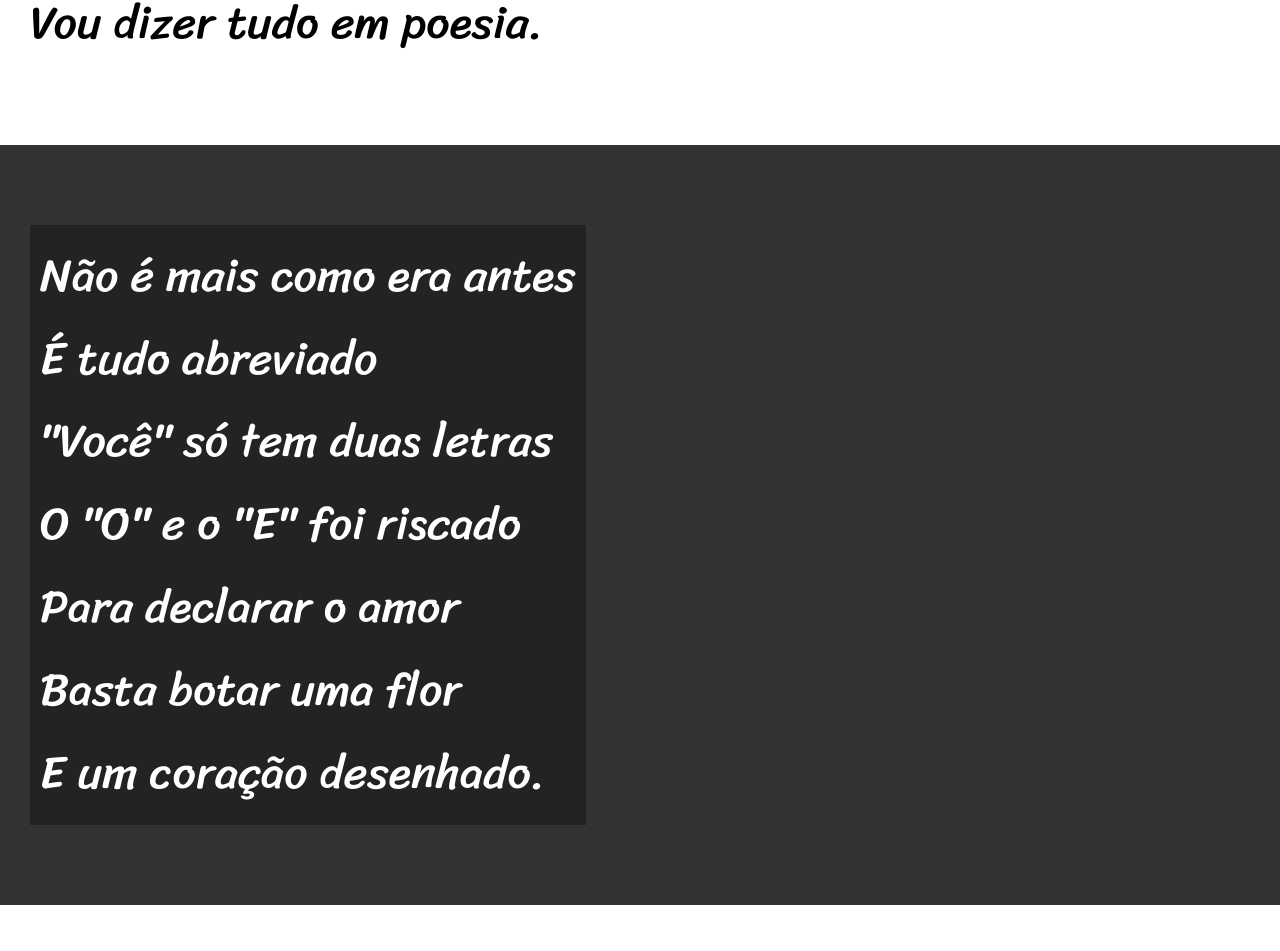
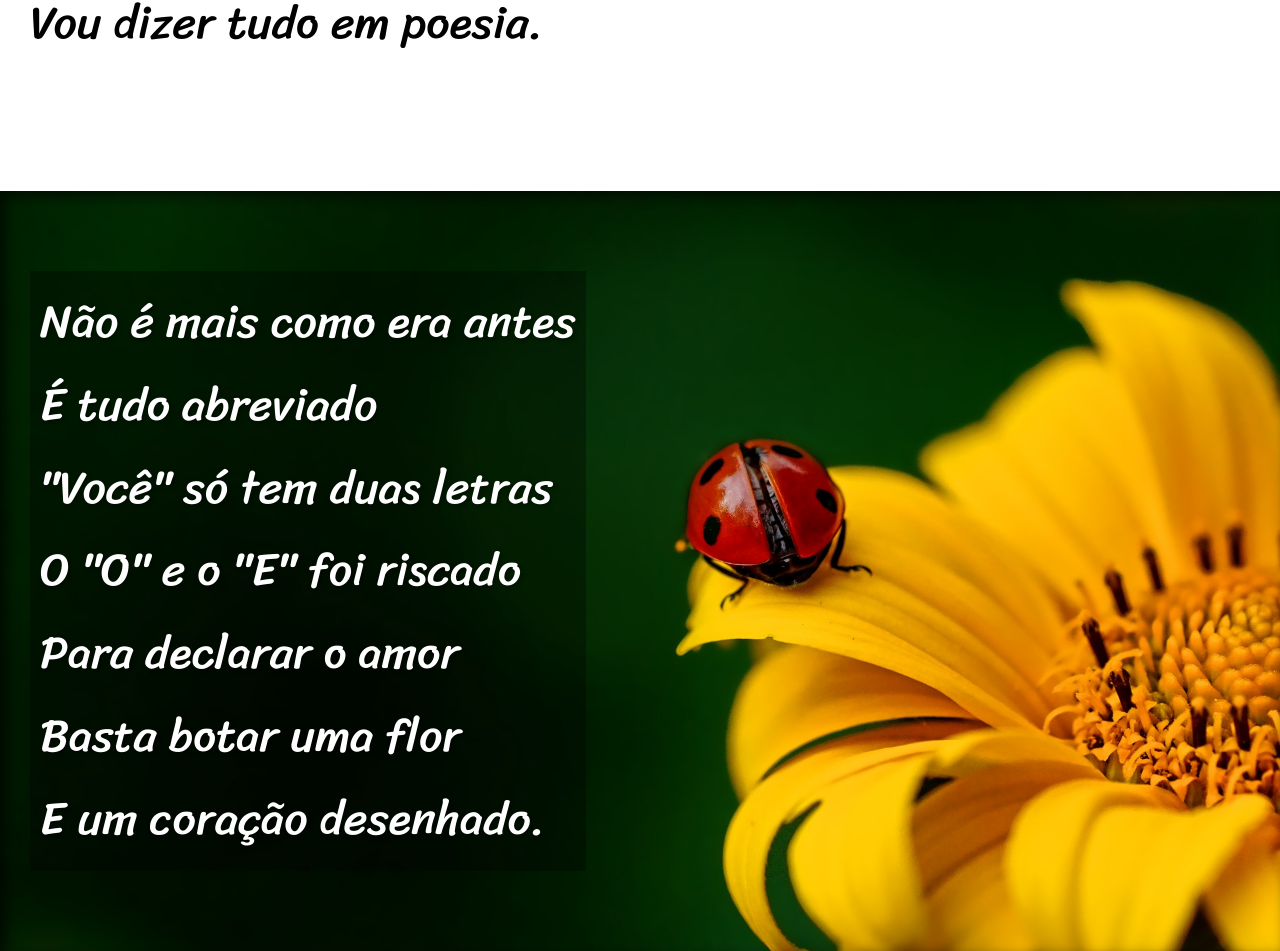
Before and after one commit to cavalo321/Html-css, a plain HTML site: page Desafios/desafios012/index.html in a window 1280 px wide. Shown: the part 856-1807 px from the top of the page. Drawn offline with Linux system fonts and the light colour scheme.

Commit message:
update alpha 1.0

```diff
--- a/Desafios/desafios012/Style/style.css
+++ b/Desafios/desafios012/Style/style.css
@@ -60,20 +60,41 @@ section {
     font-size: 3.6vw;
 }
 
+section > p {
+    padding-bottom: 1em;
+}
+
 section.normal {
     background-color: white;
     color: black;
+
 }
 
 section.imagem {
     background-color: rgb(51, 51, 51);
     color: white;
+    box-shadow: inset 6px 6px 13px 0px rgba(0, 0, 0, 0.616);
+    background-attachment: fixed;
 }
 
 section.imagem  p {
     display: inline-block;
     padding: 10px;
     background-color: rgba(0, 0, 0, 0.322);
+    text-shadow: 2px 2px 4px rgba(0, 0, 0, 0.329);
+
+}
+
+section#img01 {
+    background-image: url(../imagens/background001.jpg);
+    background-position: center center;
+    background-size: cover;
+}
+
+section#img02 {
+    background-image: url(../imagens/background002.jpg);
+    background-position: left center;
+    background-size: cover;
 
 }
 
--- a/Desafios/desafios012/index.html
+++ b/Desafios/desafios012/index.html
@@ -28,7 +28,7 @@
     </section>
 
 
-    <section class="imagem">
+    <section class="imagem" id="img01">
         <p>
             Não é mais como era antes <br>
             É tudo abreviado <br>
@@ -67,7 +67,7 @@
 
 
 
-    <section class="imagem">
+    <section class="imagem" id="img02">
         <p>
             Tenho saudade das cartas <br>
             Escritas com a própria mão <br>
```
